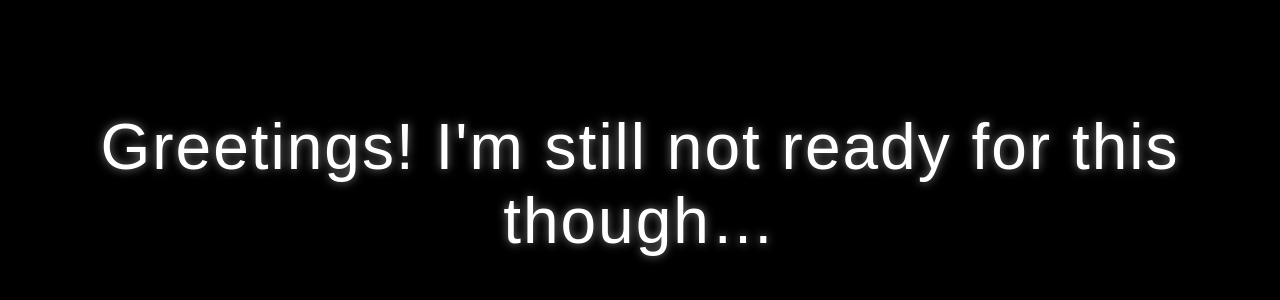
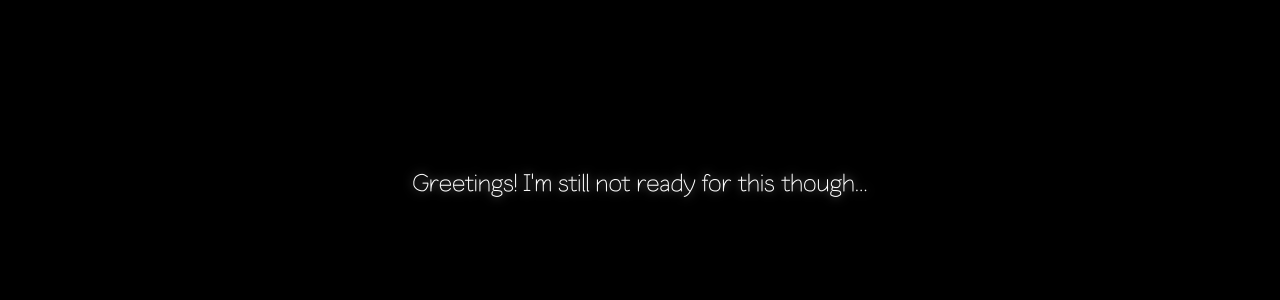
Before and after one commit to Partyb0ssishere/Partyb0ssishere.github.io, a plain HTML site: page index.html in a window 1280 px wide. Shown: the part 216-516 px from the top of the page. Drawn offline with Linux system fonts and the light colour scheme.

Commit message:
the real initial commit

```diff
--- a/index.html
+++ b/index.html
@@ -6,8 +6,8 @@
     <title>Oops! </title>
     <style>
         @font-face {
-            font-family: 'TBD';
-            src: url('TBD') format('woff2');
+            font-family: 'CEF Fonts';
+            src: url('./fonts/CEFFonts-Regular.woff2') format('woff2');
             font-weight: normal;
             font-style: normal;
         }
@@ -17,7 +17,7 @@
             padding: 0;
             background-color: #000000;
             color: #ffffff;
-            font-family: 'CustomFont', Arial, sans-serif;
+            font-family: 'CEF Fonts', sans-serif;
             display: flex;
             justify-content: center;
             align-items: center;
@@ -26,8 +26,8 @@
         }
 
         .test-text {
-            font-size: 4rem;
-            letter-spacing: 2px;
+            font-size: 1.5rem;
+            letter-spacing: 0px;
             text-shadow: 0 0 10px rgba(255, 255, 255, 0.5);
         }
 
```
Also changed, not shown: fonts/CEFFonts-Regular.woff2 (added).
